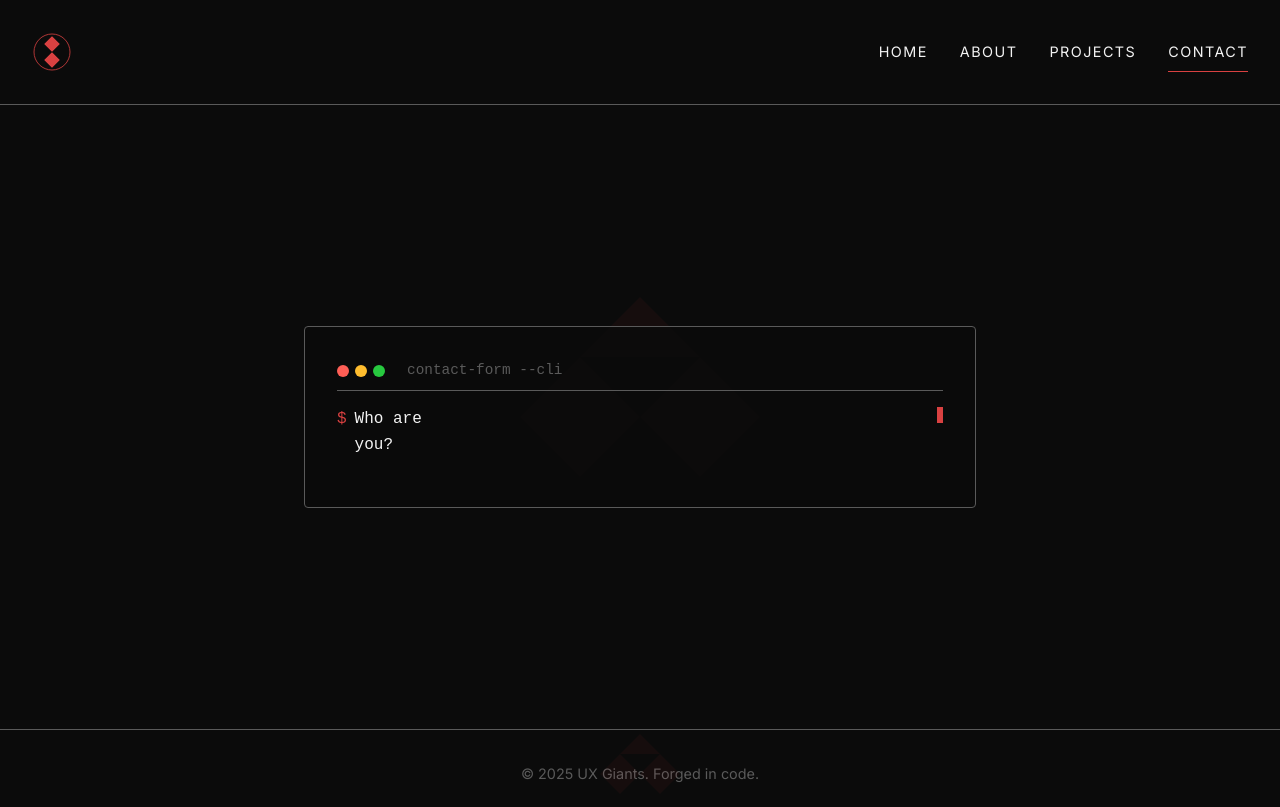
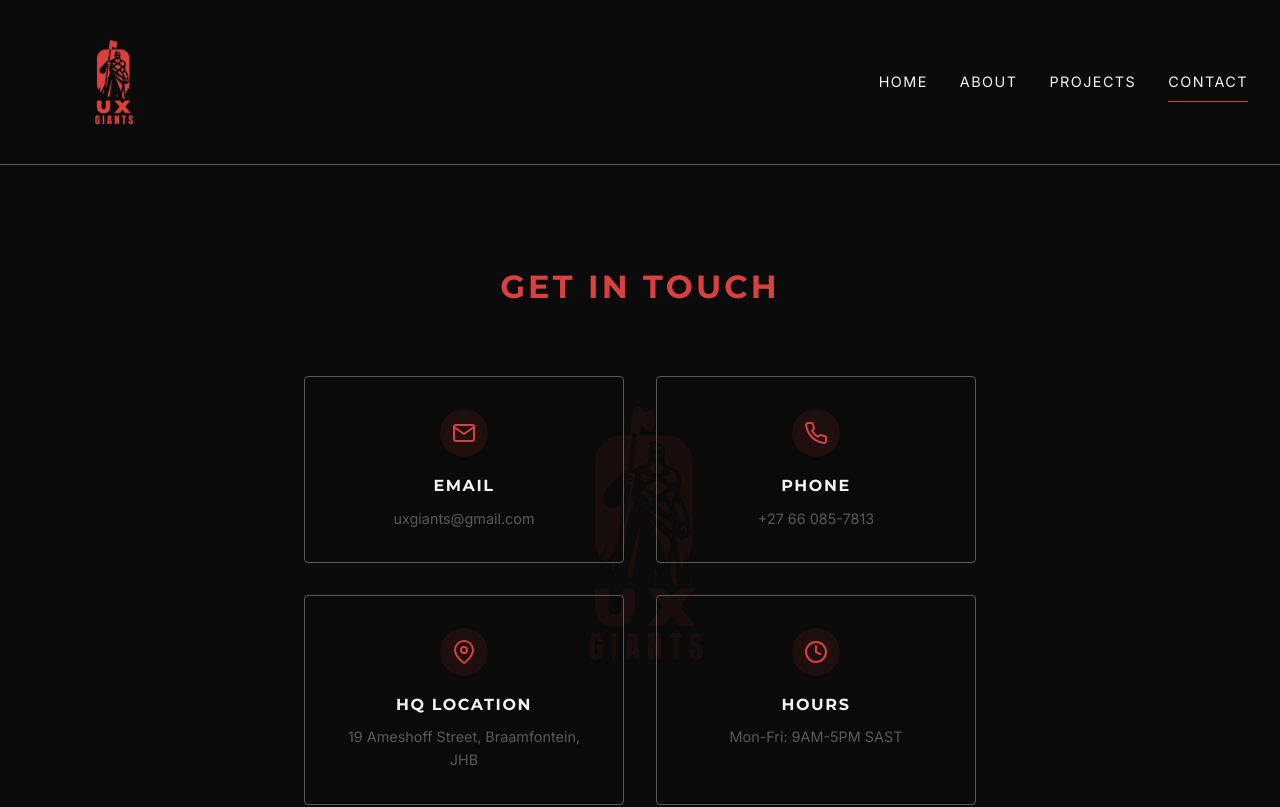
Before and after one commit to azaria-morake/ux-giants, a React (Vite) app: page /contact in a window 1280 px wide. Shown: the top 807 px of the page. Built offline with nearby package versions, Linux system fonts and the light colour scheme.

Commit message:
All code looks neat. Might want to change the contact form to something more generic.

```diff
--- a/src/components/AxeMark.jsx
+++ b/src/components/AxeMark.jsx
@@ -1,30 +1,26 @@
 import styled from 'styled-components';
 
-const AxeSvg = styled.svg`
+const AxeDiv = styled.div`
   position: absolute;
-  opacity: 0.05;
+  opacity: 0.07;
   z-index: 0;
   pointer-events: none;
+  background: url('/uxgiants-logo-D94141.png') no-repeat center center;
+  background-size: contain;
 `;
 
 const AxeMark = ({ position = 'center', size = 200 }) => {
-  return (
-    <AxeSvg
-      width={size}
-      height={size}
-      viewBox="0 0 100 100"
-      style={{
-        top: position.includes('top') ? '20px' : position.includes('bottom') ? 'auto' : '50%',
-        bottom: position.includes('bottom') ? '20px' : 'auto',
-        left: position.includes('left') ? '20px' : position.includes('right') ? 'auto' : '50%',
-        right: position.includes('right') ? '20px' : 'auto',
-        transform: position === 'center' ? 'translate(-50%, -50%)' : 'none',
-      }}
-    >
-      {/* Custom axe SVG path would go here */}
-      <path d="M50 10 L90 50 L70 70 L30 30 Z M30 30 L10 50 L30 70 L70 30 Z" fill="#D94141" />
-    </AxeSvg>
-  );
+  const style = {
+    width: size,
+    height: size,
+    top: position.includes('top') ? '20px' : position.includes('bottom') ? 'auto' : '50%',
+    bottom: position.includes('bottom') ? '20px' : 'auto',
+    left: position.includes('left') ? '20px' : position.includes('right') ? 'auto' : '50%',
+    right: position.includes('right') ? '20px' : 'auto',
+    transform: position === 'center' ? 'translate(-50%, -50%)' : 'none',
+  };
+
+  return <AxeDiv style={style} />;
 };
 
 export default AxeMark;
--- a/src/components/Navbar.jsx
+++ b/src/components/Navbar.jsx
@@ -17,12 +17,21 @@ const Nav = styled.nav`
 
 
 const Logo = styled(Link)`
-  font-family: ${({ theme }) => theme.fonts.heading};
-  font-size: 1.5rem;
-  letter-spacing: 0.1em;
-  text-transform: uppercase;
+  // font-family: ${({ theme }) => theme.fonts.heading};
+  // font-size: 1.5rem;
+  // letter-spacing: 0.1em;
+  // text-transform: uppercase;
+
+  display: block;
+  width: 160px;
+  height: 100px;
+  background: url('/uxgiants-logo-D94141.png') no-repeat center center;
+  background-size: contain;
+
+
   position: relative;
   z-index: 10;
+
 `;
 
 const NavLinks = styled.div`
@@ -94,7 +103,7 @@ const Navbar = () => {
   return (
     <Nav>
       <Logo to="/" onClick={closeMenu}>
-        <GiantStamp size={40} />
+        {/* <GiantStamp size={40} /> */}
       </Logo>
 
       <MenuButton onClick={toggleMenu} aria-label="Toggle menu">
--- a/src/pages/Contact.jsx
+++ b/src/pages/Contact.jsx
@@ -1,6 +1,6 @@
-import { useState, useRef, useEffect } from 'react';
 import styled from 'styled-components';
 import { motion } from 'framer-motion';
+import { FiMail, FiPhone, FiMapPin, FiClock } from 'react-icons/fi';
 import AxeMark from '../components/AxeMark';
 
 const Container = styled.div`
@@ -14,239 +14,122 @@ const Container = styled.div`
   justify-content: center;
 `;
 
-const TerminalWindow = styled(motion.div)`
-  background: rgba(11, 11, 11, 0.8);
-  border: 1px solid ${({ theme }) => theme.colors.gray};
-  border-radius: 4px;
-  padding: ${({ theme }) => theme.spacing.lg};
-  font-family: 'Courier New', monospace;
-  position: relative;
-  overflow: hidden;
+const Title = styled(motion.h1)`
+  color: ${({ theme }) => theme.colors.accent};
+  margin-bottom: ${({ theme }) => theme.spacing.xl};
+  text-align: center;
 `;
 
-const TerminalHeader = styled.div`
+const ContactGrid = styled.div`
+  display: grid;
+  grid-template-columns: repeat(auto-fit, minmax(250px, 1fr));
+  gap: ${({ theme }) => theme.spacing.lg};
+`;
+
+const ContactCard = styled(motion.div)`
+  background: rgba(11, 11, 11, 0.7);
+  border: 1px solid ${({ theme }) => theme.colors.gray};
+  padding: ${({ theme }) => theme.spacing.lg};
+  border-radius: 4px;
+  display: flex;
+  flex-direction: column;
+  align-items: center;
+  text-align: center;
+  transition: all 0.3s ease;
+
+  &:hover {
+    border-color: ${({ theme }) => theme.colors.accent};
+    transform: translateY(-5px);
+  }
+`;
+
+const ContactIcon = styled.div`
+  width: 48px;
+  height: 48px;
+  border-radius: 50%;
+  background: rgba(217, 65, 65, 0.1);
   display: flex;
   align-items: center;
+  justify-content: center;
   margin-bottom: ${({ theme }) => theme.spacing.md};
-  padding-bottom: ${({ theme }) => theme.spacing.sm};
-  border-bottom: 1px solid ${({ theme }) => theme.colors.gray};
+  color: ${({ theme }) => theme.colors.accent};
+  font-size: 1.5rem;
 `;
 
-const TerminalButton = styled.div`
-  width: 12px;
-  height: 12px;
-  border-radius: 50%;
-  margin-right: 6px;
-  background: ${({ color }) => color};
+const ContactLabel = styled.h3`
+  font-size: 1rem;
+  margin-bottom: ${({ theme }) => theme.spacing.sm};
+  text-transform: uppercase;
+  letter-spacing: 0.1em;
 `;
 
-const TerminalTitle = styled.div`
-  margin-left: ${({ theme }) => theme.spacing.md};
+const ContactInfo = styled.p`
   color: ${({ theme }) => theme.colors.gray};
   font-size: 0.9rem;
-`;
-
-const TerminalBody = styled.div`
   line-height: 1.6;
 `;
 
-const TerminalLine = styled.div`
-  display: flex;
-  margin-bottom: ${({ theme }) => theme.spacing.md};
-`;
-
-const Prompt = styled.span`
-  color: ${({ theme }) => theme.colors.accent};
-  margin-right: ${({ theme }) => theme.spacing.sm};
-`;
-
-const BlinkingCursor = styled.span`
-  display: inline-block;
-  width: 8px;
-  height: 16px;
-  background: ${({ theme }) => theme.colors.accent};
-  vertical-align: middle;
-  margin-left: 4px;
-  animation: blink 1s step-end infinite;
-
-  @keyframes blink {
-    from, to { opacity: 1; }
-    50% { opacity: 0; }
-  }
-`;
-
-const InputField = styled.input`
-  background: transparent;
-  border: none;
-  color: ${({ theme }) => theme.colors.text};
-  font-family: inherit;
-  font-size: inherit;
-  width: 100%;
-  outline: none;
-  flex-grow: 1;
-`;
-
-const SubmitButton = styled(motion.button)`
-  background: ${({ theme }) => theme.colors.accent};
-  color: ${({ theme }) => theme.colors.primary};
-  border: none;
-  padding: ${({ theme }) => `${theme.spacing.sm} ${theme.spacing.lg}`};
-  font-family: ${({ theme }) => theme.fonts.heading};
-  text-transform: uppercase;
-  letter-spacing: 0.1em;
-  margin-top: ${({ theme }) => theme.spacing.lg};
-  align-self: flex-end;
-`;
-
 const Contact = () => {
-  const [formData, setFormData] = useState({
-    name: '',
-    project: '',
-    email: ''
-  });
-  const [activeField, setActiveField] = useState('name');
-  const [isSubmitting, setIsSubmitting] = useState(false);
-  const [isSubmitted, setIsSubmitted] = useState(false);
-  const inputRef = useRef(null);
-
-  useEffect(() => {
-    if (inputRef.current) {
-      inputRef.current.focus();
+  const contactMethods = [
+    {
+      icon: <FiMail />,
+      label: "Email",
+      info: "uxgiants@gmail.com",
+      href: "mailto:uxgiants@gmail.com"
+    },
+    {
+      icon: <FiPhone />,
+      label: "Phone",
+      info: "+27 66 085-7813",
+      href: "tel:+27660857813"
+    },
+    {
+      icon: <FiMapPin />,
+      label: "HQ Location",
+      info: "19 Ameshoff Street, Braamfontein, JHB",
+      href: "https://www.google.com/maps/place/19+Ameshoff+St,+Braamfontein,+Johannesburg,+2001/@-26.1909428,28.0372315,3a,75y,21.28h,90t/data=!3m7!1e1!3m5!1slBPshnlz8XTAQ7N0wCanXA!2e0!6shttps:%2F%2Fstreetviewpixels-pa.googleapis.com%2Fv1%2Fthumbnail%3Fcb_client%3Dmaps_sv.tactile%26w%3D900%26h%3D600%26pitch%3D0%26panoid%3DlBPshnlz8XTAQ7N0wCanXA%26yaw%3D21.28!7i13312!8i6656!4m7!3m6!1s0x1e950c19945f0cd9:0x55afd081af485e1!8m2!3d-26.1906678!4d28.0373743!10e5!16s%2Fg%2F11v0zz4j3r?entry=ttu&g_ep=EgoyMDI1MDYwNC4wIKXMDSoASAFQAw%3D%3D"
+    },
+    {
+      icon: <FiClock />,
+      label: "Hours",
+      info: "Mon-Fri: 9AM-5PM SAST",
+      href: null
     }
-  }, [activeField]);
-
-  const handleChange = (e) => {
-    const { name, value } = e.target;
-    setFormData(prev => ({ ...prev, [name]: value }));
-  };
-
-  const handleKeyDown = (e) => {
-    if (e.key === 'Enter') {
-      if (activeField === 'name') {
-        setActiveField('project');
-      } else if (activeField === 'project') {
-        setActiveField('email');
-      }
-    }
-  };
-
-  const handleSubmit = (e) => {
-    e.preventDefault();
-    setIsSubmitting(true);
-
-    // Simulate form submission
-    setTimeout(() => {
-      console.log('Form submitted:', formData);
-      setIsSubmitting(false);
-      setIsSubmitted(true);
-    }, 1500);
-  };
+  ];
 
   return (
     <Container>
       <AxeMark size={300} position="center" />
 
-      <TerminalWindow
+      <Title
         initial={{ opacity: 0, y: 20 }}
         animate={{ opacity: 1, y: 0 }}
         transition={{ duration: 0.5 }}
       >
-        <TerminalHeader>
-          <TerminalButton color="#FF5F56" />
-          <TerminalButton color="#FFBD2E" />
-          <TerminalButton color="#27C93F" />
-          <TerminalTitle>contact-form --cli</TerminalTitle>
-        </TerminalHeader>
+        Get In Touch
+      </Title>
 
-        <TerminalBody>
-          {isSubmitted ? (
-            <>
-              <TerminalLine>
-                <Prompt>$</Prompt> Transmission successful!
-              </TerminalLine>
-              <TerminalLine>
-                <Prompt>$</Prompt> We'll be in touch soon.
-              </TerminalLine>
-            </>
-          ) : (
-            <form onSubmit={handleSubmit}>
-              <TerminalLine>
-                <Prompt>$</Prompt> Who are you?
-                {activeField === 'name' ? (
-                  <>
-                    <InputField
-                      type="text"
-                      name="name"
-                      value={formData.name}
-                      onChange={handleChange}
-                      onKeyDown={handleKeyDown}
-                      ref={inputRef}
-                      autoComplete="off"
-                    />
-                    <BlinkingCursor />
-                  </>
-                ) : (
-                  ` ${formData.name || '[not provided]'}`
-                )}
-              </TerminalLine>
-
-              {formData.name && (
-                <TerminalLine>
-                  <Prompt>$</Prompt> What are you building?
-                  {activeField === 'project' ? (
-                    <>
-                      <InputField
-                        type="text"
-                        name="project"
-                        value={formData.project}
-                        onChange={handleChange}
-                        onKeyDown={handleKeyDown}
-                        ref={activeField === 'project' ? inputRef : null}
-                        autoComplete="off"
-                      />
-                      <BlinkingCursor />
-                    </>
-                  ) : (
-                    ` ${formData.project || '[not provided]'}`
-                  )}
-                </TerminalLine>
-              )}
-
-              {formData.project && (
-                <TerminalLine>
-                  <Prompt>$</Prompt> Where can we reach you?
-                  {activeField === 'email' ? (
-                    <>
-                      <InputField
-                        type="email"
-                        name="email"
-                        value={formData.email}
-                        onChange={handleChange}
-                        ref={activeField === 'email' ? inputRef : null}
-                        autoComplete="off"
-                      />
-                      <BlinkingCursor />
-                    </>
-                  ) : (
-                    ` ${formData.email || '[not provided]'}`
-                  )}
-                </TerminalLine>
-              )}
-
-              {formData.email && (
-                <SubmitButton
-                  type="submit"
-                  whileHover={{ scale: 1.05 }}
-                  whileTap={{ scale: 0.95 }}
-                  disabled={isSubmitting}
-                >
-                  {isSubmitting ? 'Sending...' : 'Send Transmission'}
-                </SubmitButton>
-              )}
-            </form>
-          )}
-        </TerminalBody>
-      </TerminalWindow>
+      <ContactGrid>
+        {contactMethods.map((method, index) => (
+          <ContactCard
+            key={index}
+            initial={{ opacity: 0, y: 20 }}
+            animate={{ opacity: 1, y: 0 }}
+            transition={{ duration: 0.5, delay: index * 0.1 }}
+            whileHover={{ y: -5 }}
+            as={method.href ? 'a' : 'div'}
+            href={method.href}
+            target="_blank"
+            rel="noopener noreferrer"
+          >
+            <ContactIcon>
+              {method.icon}
+            </ContactIcon>
+            <ContactLabel>{method.label}</ContactLabel>
+            <ContactInfo>{method.info}</ContactInfo>
+          </ContactCard>
+        ))}
+      </ContactGrid>
     </Container>
   );
 };
```
Also changed, not shown: public/uxgiants-logo-D94141.png (added), src/pages/About.jsx (line endings or trailing spaces), 1 other file (tests, documents, lock files or other folders).
